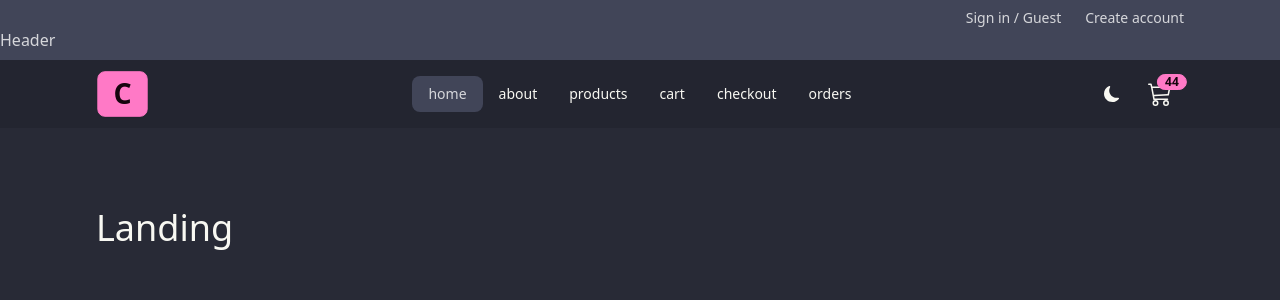
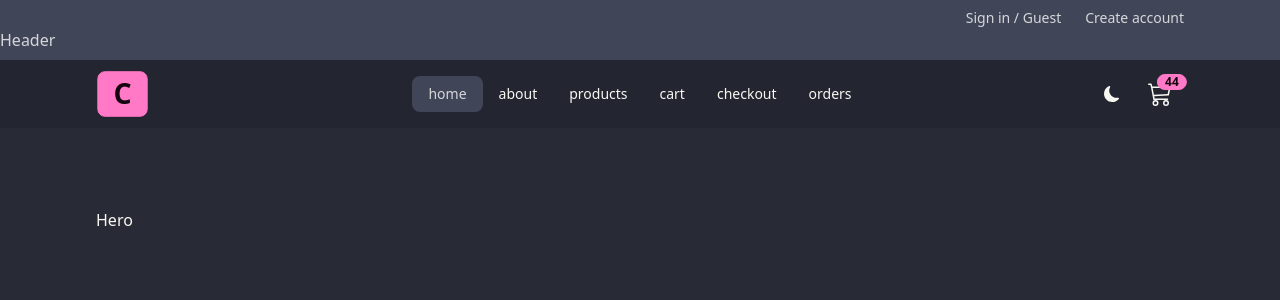
Before and after one commit to omidsdgi/comfy-store, a React (Vite) app: page / in a window 1280 px wide. Shown: the top 300 px of the page. Built offline with nearby package versions, Linux system fonts and the light colour scheme.

Commit message:
feat (Hero): implement initial Hero component

```diff
--- /dev/null
+++ b/src/components/Hero.jsx
@@ -0,0 +1,9 @@
+const Hero = () => {
+    return (
+        <div>
+            Hero
+        </div>
+    );
+};
+
+export default Hero;
--- a/src/components/index.js
+++ b/src/components/index.js
@@ -3,3 +3,4 @@ export {default as SubmitBtn} from './SubmitBtn'
 export {default as Header} from './Header'
 export {default as Navbar} from './Navbar'
 export {default as NavLinks} from './NavLinks'
+export {default as Hero} from './Hero.jsx'
--- a/src/pages/Landing.jsx
+++ b/src/pages/Landing.jsx
@@ -1,8 +1,10 @@
+import {Hero} from "../components";
+
 const Landing = () => {
     return (
-        <h1 className="text-4xl">
-            Landing
-        </h1>
+        <>
+            <Hero />
+        </>
     );
 };
 
```
